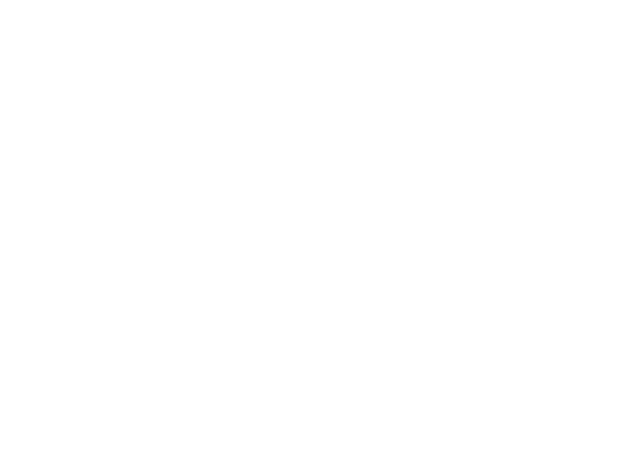
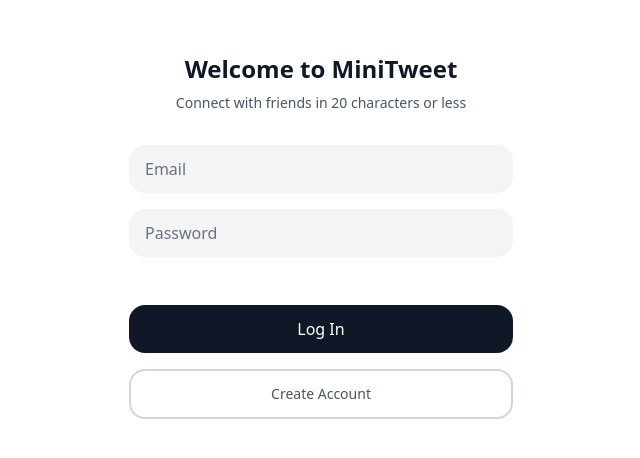
Before and after one commit to Singsooong/MiniTweet, a React app in the folder frontend/: page /login in a window 1280 px wide. Before the commit this address had no page. Shown: the part 164-622 px from the top of the page, without its empty margins (319-959 px from the left). Built offline with nearby package versions, Linux system fonts and the light colour scheme; the HTML template or start-up script is replaced by a standard one.

Commit message:
feat: created Login Page and AuthService Log in user

```diff
--- a/frontend/src/App.jsx
+++ b/frontend/src/App.jsx
@@ -6,6 +6,7 @@
   Navigate,
 } from "react-router-dom";
 import RegisterPage from "./pages/RegisterPage";
+import LoginPage from "./pages/LoginPage";
 
 function App() {
   return (
@@ -14,6 +15,7 @@
         <Routes>
           <Route path="/" element={<Navigate to="/login" replace />} />
           <Route path="/register" element={<RegisterPage />} />
+          <Route path="/login" element={<LoginPage />} />
         </Routes>
       </Router>
     </>
--- /dev/null
+++ b/frontend/src/pages/LoginPage.jsx
@@ -0,0 +1,159 @@
+import { useState } from "react";
+import { useNavigate } from "react-router-dom";
+import { useForm } from "react-hook-form";
+import { loginUser } from "../services/authServices";
+
+const LoginPage = () => {
+  const navigate = useNavigate();
+  const [isLoading, setIsLoading] = useState(false);
+  const [generalError, setGeneralError] = useState("");
+  const {
+    register,
+    handleSubmit,
+    formState: { errors },
+    setError,
+  } = useForm({
+    defaultValues: {
+      email: "",
+      password: "",
+    },
+    mode: "onChange",
+  });
+
+  const onSubmit = async (data) => {
+    setIsLoading(true);
+    setGeneralError("");
+
+    try {
+      const response = await loginUser(data);
+      console.log("Login successful:", response.data);
+      // Assuming successful login
+      navigate("/dashboard");
+    } catch (error) {
+      setIsLoading(false);
+
+      // Handle backend validation errors for specific fields
+      if (error.response?.data?.errors) {
+        const backendErrors = error.response.data.errors;
+
+        Object.keys(backendErrors).forEach((field) => {
+          setError(field, {
+            type: "server",
+            message: backendErrors[field],
+          });
+        });
+      } else if (error.response?.data?.message) {
+        // Handle general error message (e.g., invalid credentials)
+        setGeneralError(error.response.data.message);
+      } else {
+        setGeneralError("Login failed. Please try again.");
+      }
+
+      console.error("Login failed:", error);
+    }
+  };
+
+  const handleCreateAccount = () => {
+    navigate("/register");
+  };
+
+  return (
+    <div className="min-h-screen flex items-center justify-center font-poppins">
+      <div className="w-full max-w-md">
+        <div className="bg-white px-8 py-10">
+          {/* Header */}
+          <div className="text-center mb-8">
+            <h1 className="text-2xl font-extrabold text-gray-900 mb-2">
+              Welcome to MiniTweet
+            </h1>
+            <p className="text-sm text-gray-600">
+              Connect with friends in 20 characters or less
+            </p>
+          </div>
+
+          {/* General Error Message */}
+          {generalError && (
+            <div className="mb-6 p-3 bg-red-50 border border-red-200 rounded-md">
+              <p className="text-sm text-red-600">{generalError}</p>
+            </div>
+          )}
+
+          {/* Login Form */}
+          <form onSubmit={handleSubmit(onSubmit)}>
+            {/* Email or Username Input */}
+            <div className="mb-4">
+              <input
+                type="text"
+                placeholder="Email"
+                {...register("email", {
+                  required: "Email is required",
+                  minLength: {
+                    value: 2,
+                    message: "Email  must be at least 2 characters",
+                  },
+                })}
+                className={`w-full px-4 py-3 bg-gray-100 border-0 rounded-2xl text-gray-900 placeholder-gray-500 focus:outline-none focus:ring-2 focus:bg-white transition-all ${
+                  errors.email
+                    ? "focus:ring-red-500 ring-2 ring-red-500"
+                    : "focus:ring-blue-500"
+                }`}
+              />
+              {errors.email && (
+                <p className="text-red-500 text-xs mt-1 ml-2">
+                  {errors.email.message}
+                </p>
+              )}
+            </div>
+
+            {/* Password Input */}
+            <div className="mb-6">
+              <input
+                type="password"
+                placeholder="Password"
+                {...register("password", {
+                  required: "Password is required",
+                  minLength: {
+                    value: 6,
+                    message: "Password must be at least 6 characters",
+                  },
+                })}
+                className={`w-full px-4 py-3 bg-gray-100 border-0 rounded-2xl text-gray-900 placeholder-gray-500 focus:outline-none focus:ring-2 focus:bg-white transition-all ${
+                  errors.password
+                    ? "focus:ring-red-500 ring-2 ring-red-500"
+                    : "focus:ring-blue-500"
+                }`}
+              />
+              {errors.password && (
+                <p className="text-red-500 text-xs mt-1 ml-2">
+                  {errors.password.message}
+                </p>
+              )}
+            </div>
+
+            {/* Log In Button */}
+            <button
+              type="submit"
+              disabled={isLoading}
+              className="w-full py-3 mt-6 bg-gray-900 text-white font-medium rounded-2xl hover:bg-gray-800 focus:outline-none focus:ring-2 focus:ring-offset-2 focus:ring-gray-900 transition-colors disabled:opacity-50 disabled:cursor-not-allowed"
+            >
+              {isLoading ? "Logging in..." : "Log In"}
+            </button>
+          </form>
+
+          {/* Create Account Link */}
+          <div className="mt-4 text-center">
+            <button
+              type="button"
+              onClick={handleCreateAccount}
+              className="text-sm text-gray-600 hover:text-gray-900 transition-colors border-2 border-gray-300 w-full p-2 rounded-2xl h-[50px] cursor-pointer"
+            >
+              Create Account
+            </button>
+          </div>
+        </div>
+      </div>
+    </div>
+  );
+};
+
+export default LoginPage;
--- a/frontend/src/services/authServices.js
+++ b/frontend/src/services/authServices.js
@@ -2,3 +2,4 @@
 const API_URL = "http://localhost:8000/api";
 
 export const registerUser = (data) => axios.post(`${API_URL}/register`, data);
+export const loginUser = (data) => axios.post(`${API_URL}/login`, data);
```
